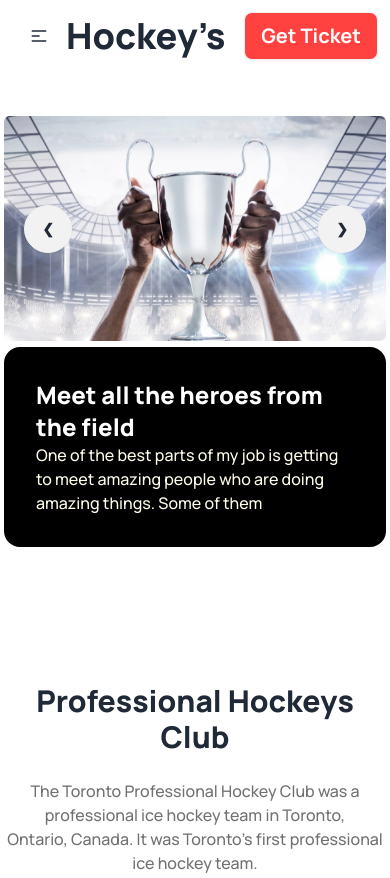
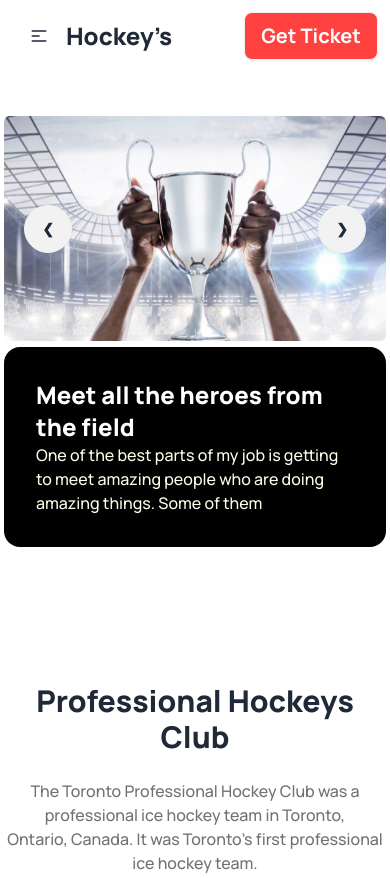
Before and after one commit to RHrakib1/hockeys-webpage, a plain HTML site: page index.html in a window 390 px wide. Shown: the top 878 px of the page. Drawn offline with nearby package versions, Linux system fonts and the light colour scheme.

Commit message:
added to the font size responsiv

```diff
--- a/index.html
+++ b/index.html
@@ -64,7 +64,7 @@
                             <li class="text-primary-color-text"><a>Contact</a></li>
                         </ul>
                     </div>
-                    <a class=" font-extrabold text-4xl">Hockey’s</a>
+                    <a class=" font-extrabold text-2xl lg:text-4xl">Hockey’s</a>
                 </div>
                 <div class="navbar-center hidden lg:flex">
                     <ul class="menu menu-horizontal px-1 font-bold">
@@ -585,7 +585,6 @@
             </div>
         </nav>
 
-
         <nav>
             <header class="footer-title text-white font-bold text-lg ">Company</header>
             <a class="link link-hover">About us</a>
@@ -595,7 +594,7 @@
             <a class="link link-hover">Legal Notice</a>
         </nav>
         <nav>
-            <header class="footer-title text-white font-bold text-lg">Support</header>
+            <header class="footer-title text-white font-bold text-lg ">Support</header>
             <a class="link link-hover">Help Center</a>
             <a class="link link-hover">FAQ</a>
             <a class="link link-hover">Ticket Support</a>
```
